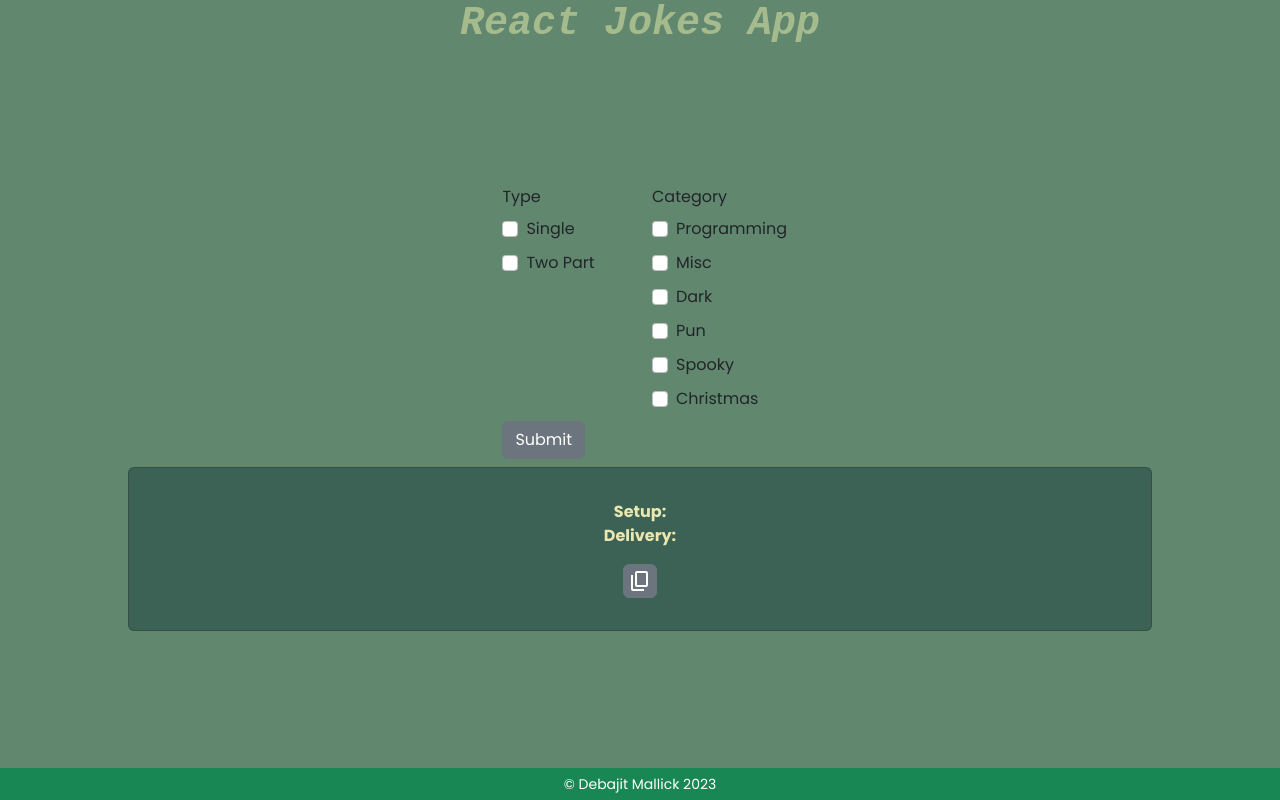
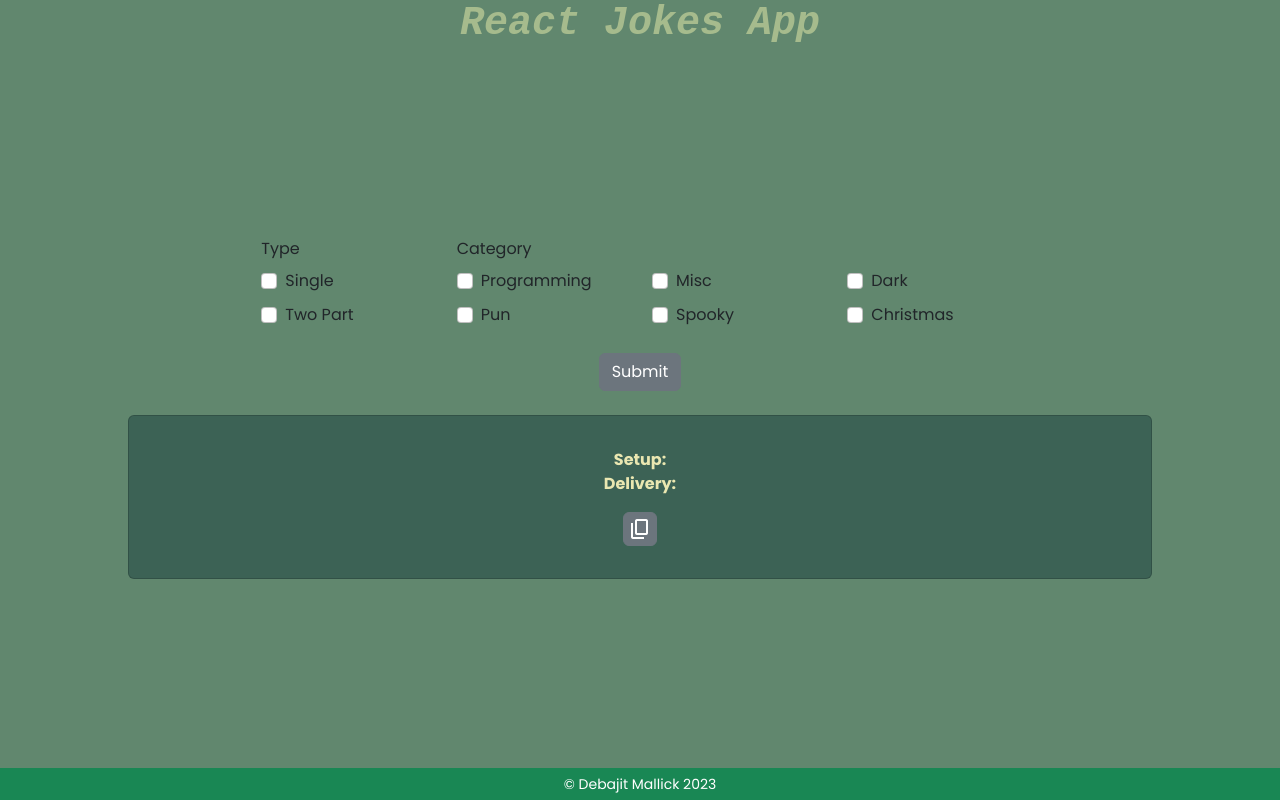
Before and after one commit to akshayasilvoj/jokeapp, a React (Create React App) app: page / in a window 1280 px wide. Built offline with nearby package versions, Linux system fonts and the light colour scheme; no server answers.

Commit message:
fix UI layout of the app and resolve warnings

```diff
--- a/src/api/JokeAPI.js
+++ b/src/api/JokeAPI.js
@@ -1,8 +1,6 @@
 import axios from 'axios';
 
 export default function getJoke(type = '', categories = []) {
-  console.log('APi');
-  console.log(categories);
   let URL = 'https://v2.jokeapi.dev/joke/';
   if (categories.length > 0) {
     categories.forEach((category) => {
--- a/src/component/JokeCard.js
+++ b/src/component/JokeCard.js
@@ -59,7 +59,7 @@ const JokeCard = ({ joke, jokeType, setup, delivery }) => {
                 )
               }
             >
-              <span class='material-symbols-outlined'>content_copy</span>
+              <span className='material-symbols-outlined'>content_copy</span>
             </Button>
           </section>
         </CardBody>
--- a/src/component/JokeSearch.js
+++ b/src/component/JokeSearch.js
@@ -1,4 +1,4 @@
-import { useEffect, useState } from 'react';
+import { useState } from 'react';
 import { Row, Col, Form, FormGroup, Label, Input, Button } from 'reactstrap';
 
 const JokeSearch = ({ getJokeSerachData }) => {
@@ -76,7 +76,7 @@ const JokeSearch = ({ getJokeSerachData }) => {
   return (
     <Form action='/'>
       <Row>
-        <Col md='6'>
+        <Col md='3'>
           <Label for='jokeType'>Type</Label>
           {jokeSearchItem?.types.map((type) => (
             <FormGroup check key={type.value}>
@@ -91,10 +91,12 @@ const JokeSearch = ({ getJokeSerachData }) => {
           ))}
         </Col>
 
-        <Col md='6'>
+        <Col md='9'>
           <Label for='jokeType'>Category</Label>
+          <Row>
             {jokeSearchItem.categories.map((category) => (
-            <FormGroup check>
+              <Col md='4'>
+                <FormGroup check key={category.value}>
                   <Input
                     name={category.name}
                     type='checkbox'
@@ -103,16 +105,22 @@ const JokeSearch = ({ getJokeSerachData }) => {
                   />
                   <Label>{category.label}</Label>
                 </FormGroup>
+              </Col>
             ))}
+          </Row>
         </Col>
         <Col md='3'></Col>
       </Row>
+      <Row>
+        <Col className='text-center mt-3 mb-3'>
           <Button
             type='button'
             onClick={() => getJokeSerachData(jokeType, jokeCategory)}
           >
             Submit
           </Button>
+        </Col>
+      </Row>
     </Form>
   );
 };
```
Lines whose indentation alone changed are shown as unchanged.
